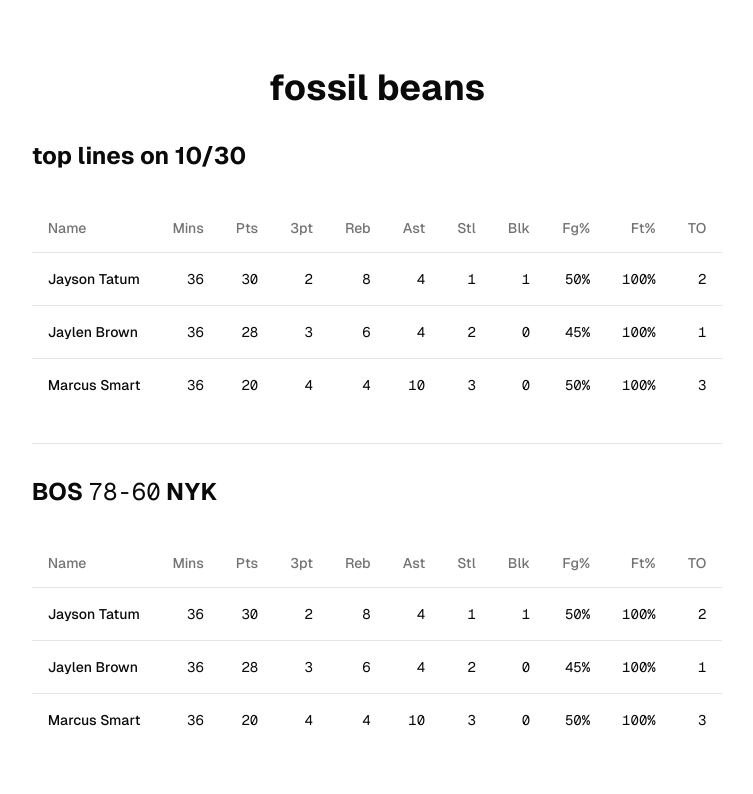
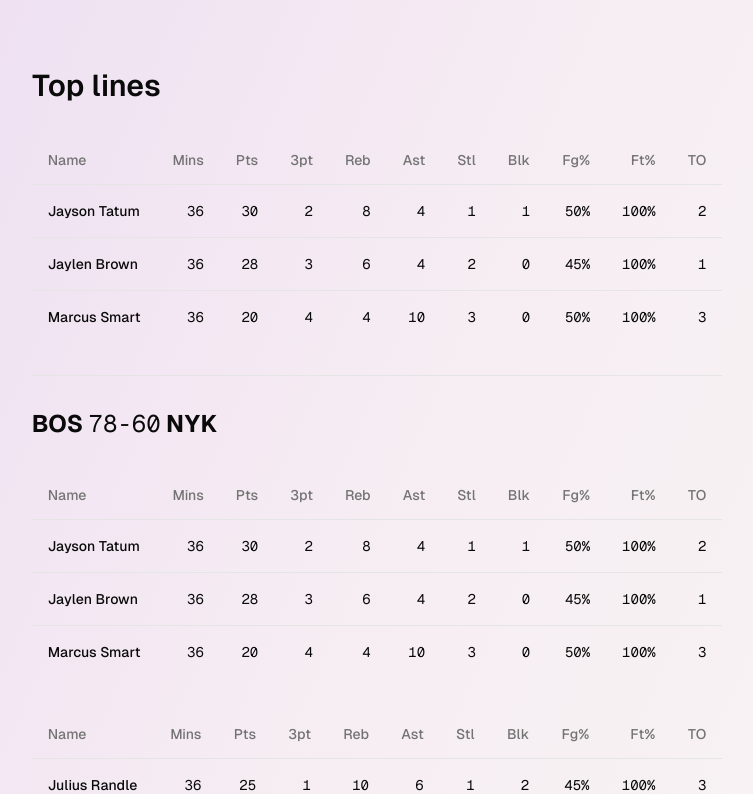
Before and after one commit to gshahbazian/fossil-beans, a Next.js app: page / in a window 1280 px wide. Shown: the top 794 px of the page, without its empty margins (263-1016 px from the left). Built offline with nearby package versions, Linux system fonts and the light colour scheme.

Commit message:
Random change before t3stack

```diff
--- a/src/app/globals.css
+++ b/src/app/globals.css
@@ -3,7 +3,9 @@
 @tailwind utilities;
 
 body {
-  font-family: Arial, Helvetica, sans-serif;
+  font-family: sans-serif;
+
+  background: linear-gradient(113deg, #ebdbf1 0%, #f6edf3 50.35%, #f8f5f3 100%);
 }
 
 @layer base {
--- a/src/app/page.tsx
+++ b/src/app/page.tsx
@@ -171,9 +171,7 @@
   return (
     <div className="grid grid-rows-[20px_1fr_20px] justify-items-center p-4 pb-8 gap-8 font-[family-name:var(--font-geist-sans)]">
       <main className="flex flex-col gap-8 row-start-2">
-        <h1 className="text-4xl font-bold text-center">fossil beans</h1>
-
-        <h2 className="text-2xl font-bold">top lines on 10/30</h2>
+        <h2 className="text-3xl font-semibold">Top lines</h2>
         <ClientPage topLines={topLines} games={[game]} />
       </main>
     </div>
```
